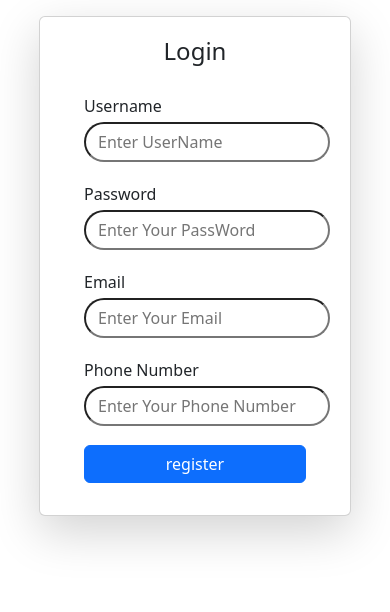
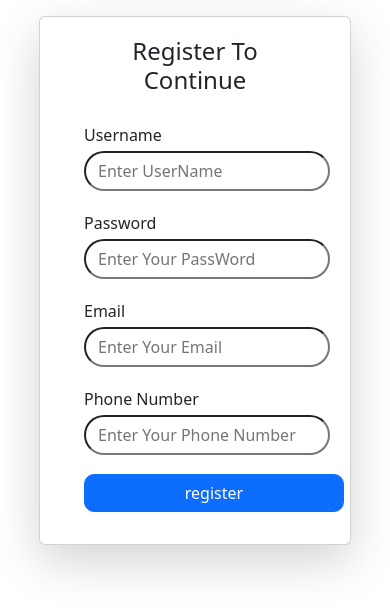
Before and after one commit to AdamDono/BlockBuilder, an Angular app: page / in a window 390 px wide. Shown: the top 612 px of the page. Built offline with nearby package versions, Linux system fonts and the light colour scheme.

Commit message:
mobile view or responsiveness complete for signin

```diff
--- a/src/app/app.component.css
+++ b/src/app/app.component.css
@@ -21,6 +21,7 @@ border-radius: 50px;
 .button{
     width: 508px;
     margin-top: 19px;
+border-radius:10px ;
 }
 
 
@@ -70,7 +71,7 @@ border-radius: 50px;
 
     }
     .button{
-        width: 100%;
+        width: 260px;
     }
     .image-container {
       display: none;
--- a/src/app/app.component.html
+++ b/src/app/app.component.html
@@ -13,11 +13,13 @@
   <div class="container">
     <div class="form-container">
 
-   <h3 class="log d-flex justify-content-center md-1 " >Log in into your account</h3>
+   <h3 class="log d-flex justify-content-center md-1 " >Register For An Account</h3>
    <div class="container">
     <div class="form-container">
-      <h1 class="mobile-heading">Login</h1>
-      <!-- Your form code goes here -->
+
+         <!-- this will be visible only on mobile view -->
+      <h1 class="mobile-heading">Register To Continue</h1>
+
     </div>
   </div>
 
```
